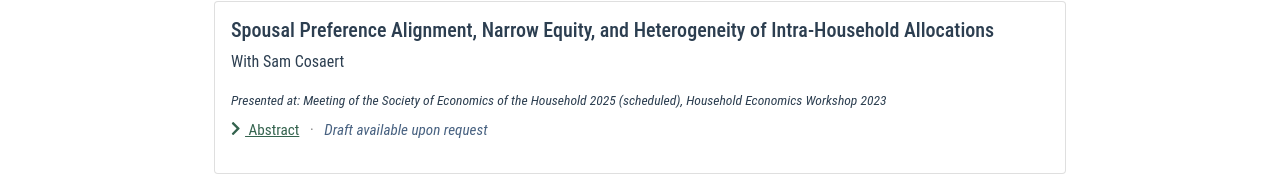
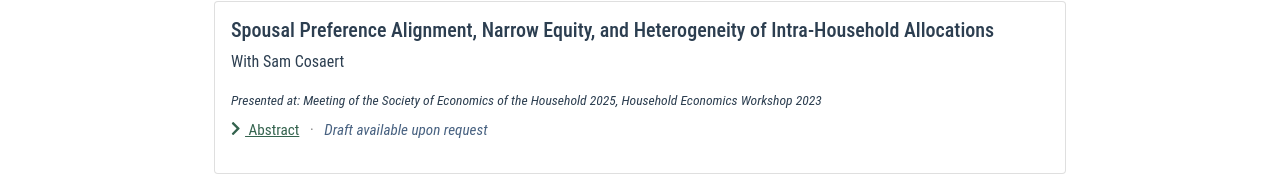
Before and after one commit to Wenqi-Lu/wenqi-lu.github.io, a Vue app: page /research in a window 1280 px wide. Shown: the part 1176-1358 px from the top of the page. Built offline with nearby package versions, Linux system fonts and the light colour scheme.

Commit message:
update research page

```diff
--- a/src/views/Research.vue
+++ b/src/views/Research.vue
@@ -27,7 +27,7 @@
       co_author="Sam Cosaert"
       co_author_link="https://sites.google.com/site/samlcosaert/home"
       draft="Draft available upon request"
-      present="Meeting of the Society of Economics of the Household 2025 (scheduled), Household Economics Workshop 2023"
+      present="Meeting of the Society of Economics of the Household 2025, Household Economics Workshop 2023"
       abstract="We examine the interhousehold heterogeneity in spousal allocations using a collective model where household members have distributional preferences over consumption, time away from work, and leisure. Most households exhibit spousal preference alignment in some domains but not in others, indicating narrow equity considerations. We then assess how many distributional preference types are needed to explain observed intra-household allocations. The presence of children emerges as the primary factor behind this heterogeneity. Our analysis integrates revealed preference principles with data on consumption and time use, supplemented by stated preference information from the Dutch LISS surveys." />
 
   </div>
```
